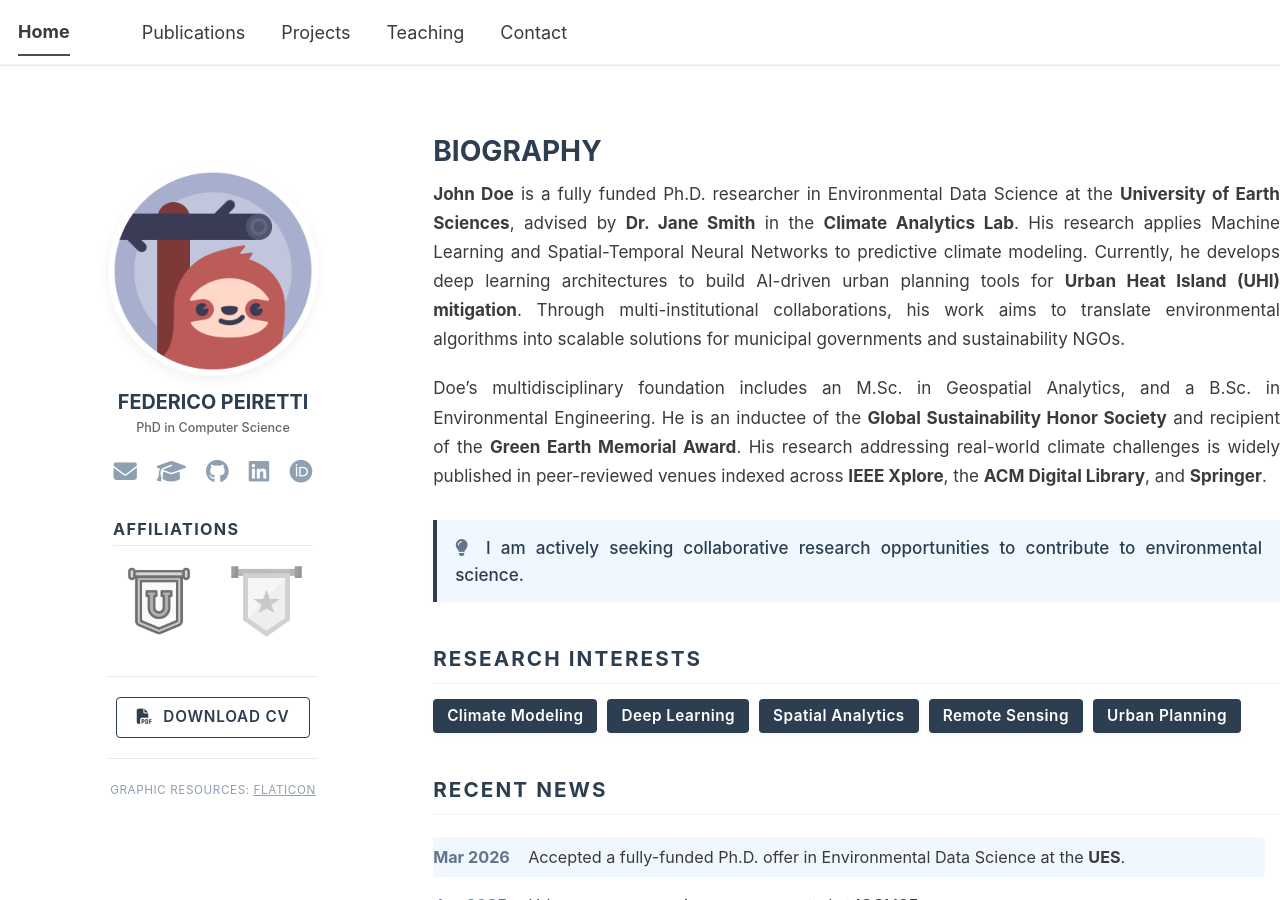
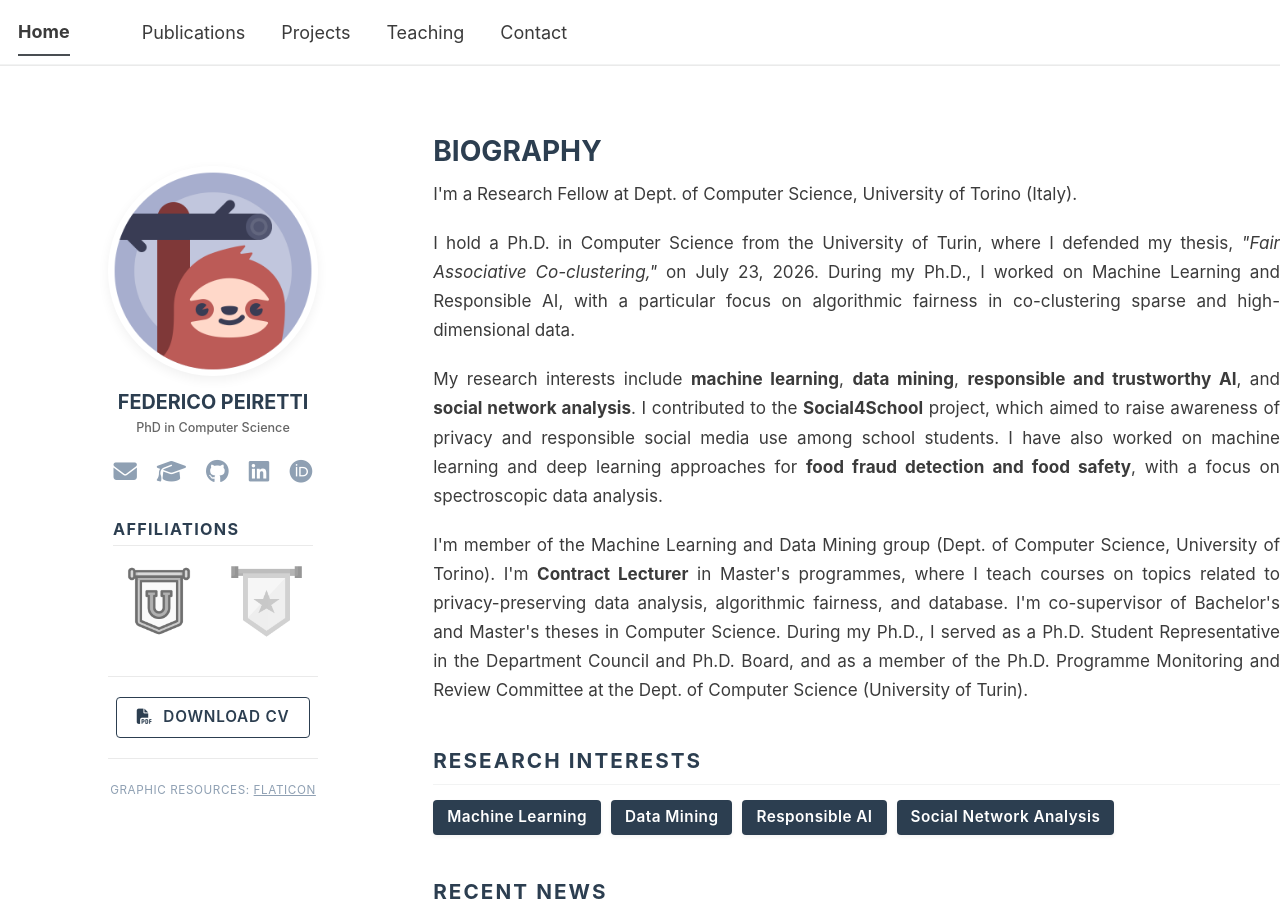
Before and after one commit to federicopeiretti/federicopeiretti.github.io, a Jekyll site: the page built from _pages/about.md, in a window 1280 px wide and 900 px high. Built offline with Jekyll 4.4.1, drawn with Linux system fonts in a browser that asks for light colours; a script bundle is joined from its source files by our own code; library files that are not in the unit come from our copies.

Commit message:
update short bio

```diff
--- a/_pages/about.md
+++ b/_pages/about.md
@@ -185,24 +185,31 @@ redirect_from:
 </style>
 
 <div class="content-text">
-  <strong>John Doe</strong> is a fully funded Ph.D. researcher in Environmental Data Science at the <strong>University of Earth Sciences</strong>, advised by <strong>Dr. Jane Smith</strong> in the <strong>Climate Analytics Lab</strong>. His research applies Machine Learning and Spatial-Temporal Neural Networks to predictive climate modeling. Currently, he develops deep learning architectures to build AI-driven urban planning tools for <strong>Urban Heat Island (UHI) mitigation</strong>. Through multi-institutional collaborations, his work aims to translate environmental algorithms into scalable solutions for municipal governments and sustainability NGOs.
+  I'm a Research Fellow at Dept. of Computer Science, University of Torino (Italy).
 </div>
 
 <div class="content-text">
-  Doe’s multidisciplinary foundation includes an M.Sc. in Geospatial Analytics, and a B.Sc. in Environmental Engineering. He is an inductee of the <strong>Global Sustainability Honor Society</strong> and recipient of the <strong>Green Earth Memorial Award</strong>. His research addressing real-world climate challenges is widely published in peer-reviewed venues indexed across <strong>IEEE Xplore</strong>, the <strong>ACM Digital Library</strong>, and <strong>Springer</strong>.
+  I hold a Ph.D. in Computer Science from the University of Turin, where I defended my thesis, <em>"Fair Associative Co-clustering,"</em> on July 23, 2026. During my Ph.D., I worked on Machine Learning and Responsible AI, with a particular focus on algorithmic fairness in co-clustering sparse and high-dimensional data.
 </div>
 
-<div class="collab-box" style="text-align: justify; text-justify: inter-word;">
+<div class="content-text">
+  My research interests include <strong>machine learning</strong>, <strong>data mining</strong>, <strong>responsible and trustworthy AI</strong>, and <strong>social network analysis</strong>. I contributed to the <strong>Social4School</strong> project, which aimed to raise awareness of privacy and responsible social media use among school students. I have also worked on machine learning and deep learning approaches for <strong>food fraud detection and food safety</strong>, with a focus on spectroscopic data analysis.
+</div>
+
+<div class="content-text">
+  I'm member of the Machine Learning and Data Mining group (Dept. of Computer Science, University of Torino). I'm <strong>Contract Lecturer</strong> in Master's programmes, where I teach courses on topics related to privacy-preserving data analysis, algorithmic fairness, and database. I'm co-supervisor of Bachelor's and Master's theses in Computer Science. During my Ph.D., I served as a Ph.D. Student Representative in the Department Council and Ph.D. Board, and as a member of the Ph.D. Programme Monitoring and Review Committee at the Dept. of Computer Science (University of Turin).
+</div>
+
+<!--<div class="collab-box" style="text-align: justify; text-justify: inter-word;">
   <i class="fas fa-lightbulb" style="color: #64748b; margin-right: 8px;"></i> I am actively seeking collaborative research opportunities to contribute to environmental science.
-</div>
+</div>-->
 
 <h2 class="section-title">Research Interests</h2>
 <div class="interest-pills">
-  <span class="pill">Climate Modeling</span>
-  <span class="pill">Deep Learning</span>
-  <span class="pill">Spatial Analytics</span>
-  <span class="pill">Remote Sensing</span>
-  <span class="pill">Urban Planning</span>
+  <span class="pill">Machine Learning</span>
+  <span class="pill">Data Mining</span>
+  <span class="pill">Responsible AI</span>
+  <span class="pill">Social Network Analysis</span>
 </div>
 
 <h2 class="section-title">Recent News</h2>
```
